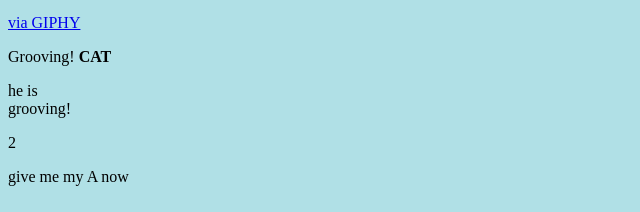
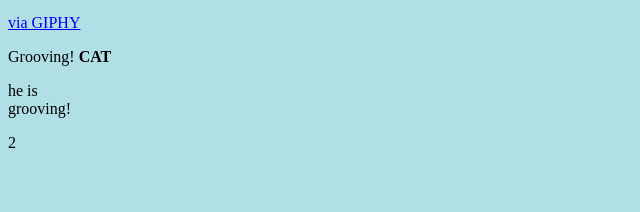
Before and after one commit to saul1310/saul1310.github.io, a plain HTML site: page index.html in a window 1280 px wide. Shown: the part 588-800 px from the top of the page, without its empty margins (0-640 px from the left). Drawn offline with Linux system fonts and the light colour scheme.

Commit message:
Update index.html

```diff
--- a/index.html
+++ b/index.html
@@ -18,7 +18,7 @@
         <p1> Grooving!</p1>
         <strong> CAT</strong>
         <p> he is <br> grooving!<p/>2
-        <div> give me my A now</div>
+
         <!--[if lt IE 7]>
             <p class="browsehappy">You are using an <strong>outdated</strong> browser. Please <a href="#">upgrade your browser</a> to improve your experience.</p>
         <![endif]-->
```
